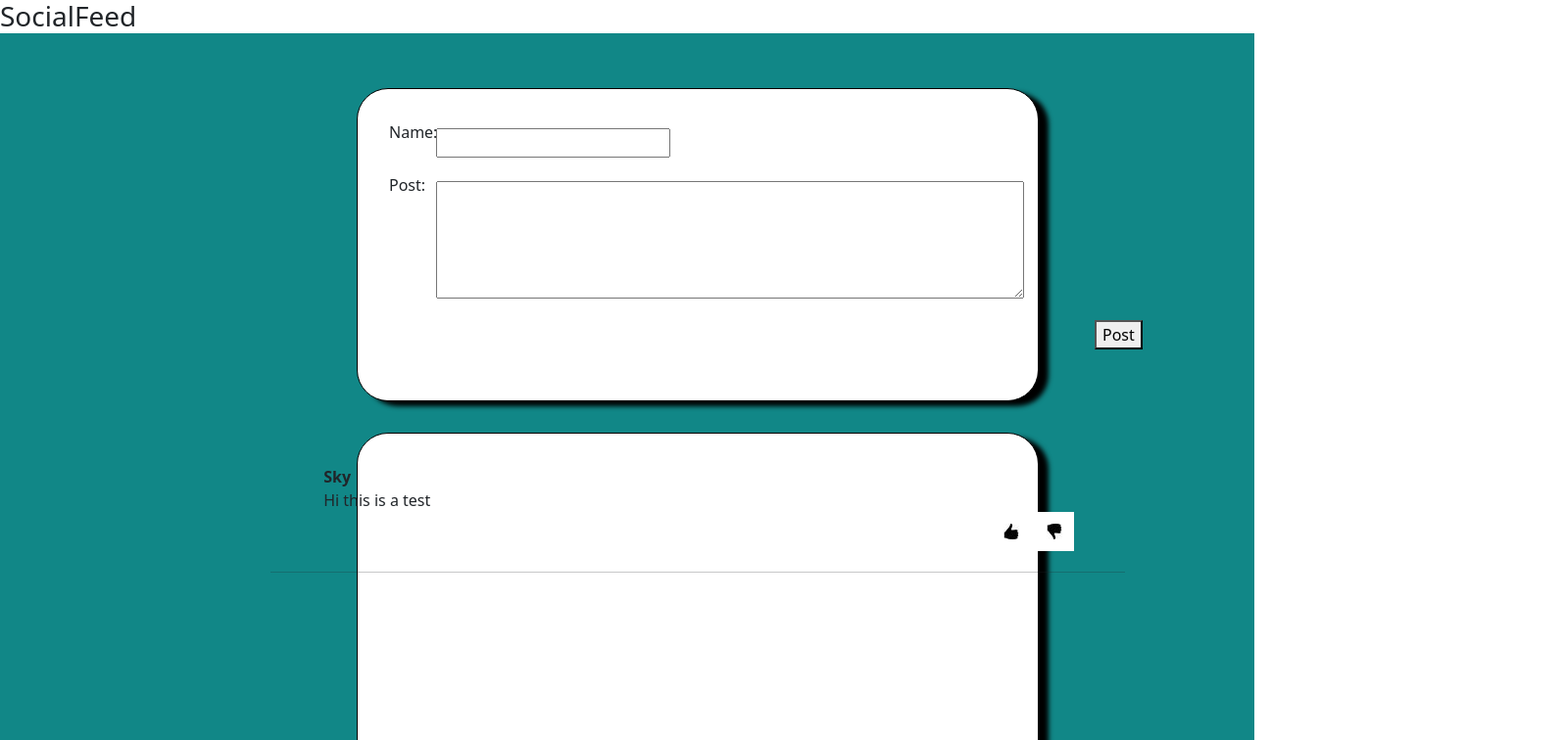
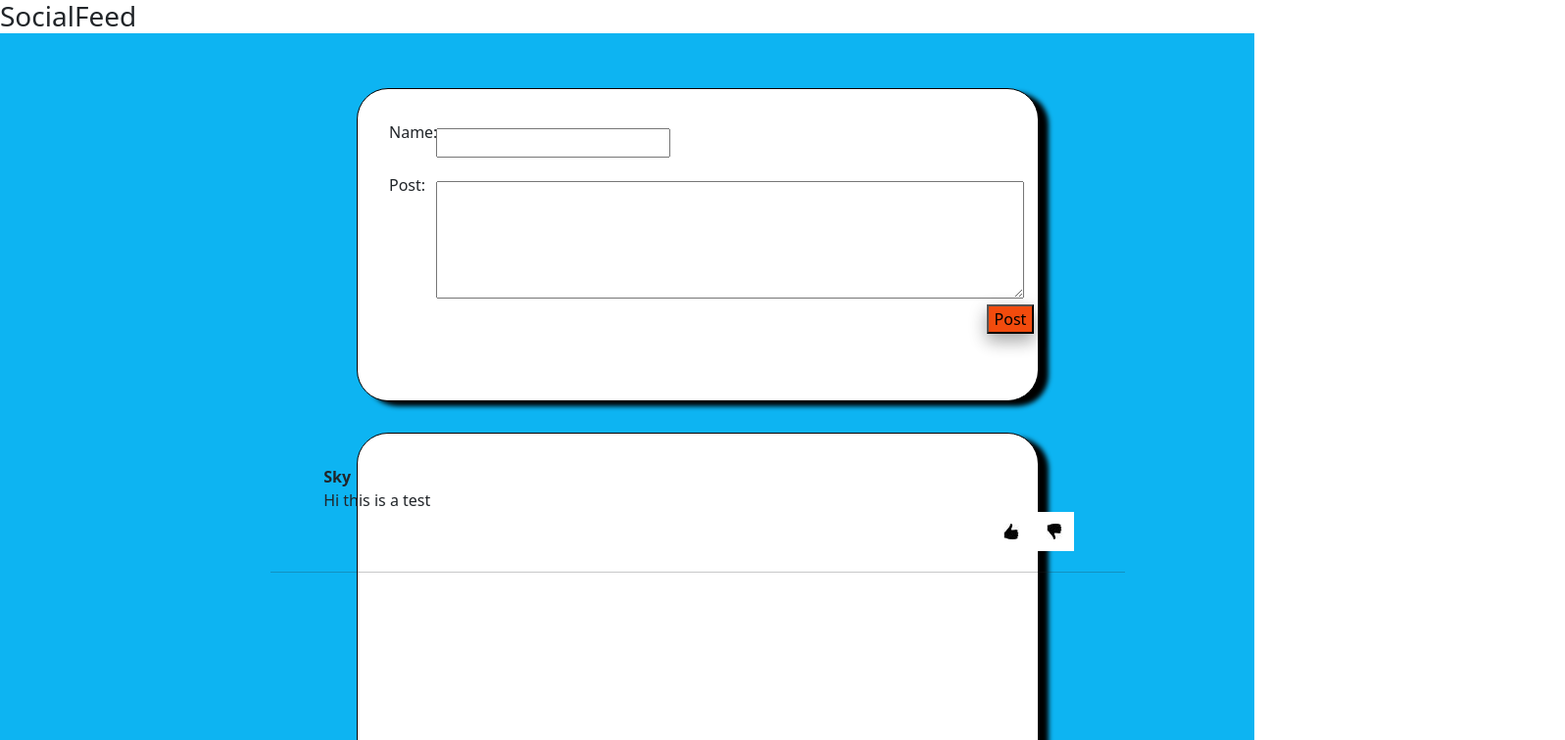
Before and after one commit to mrjagerr/SocialFeed, a React (Create React App) app: page / in a window 1280 px wide. Shown: the top 756 px of the page at 98% size, 1597 px wide, since content can reach past the window. Built offline with nearby package versions, Linux system fonts and the light colour scheme.

Commit message:
Final check before submission

```diff
--- a/src/App.css
+++ b/src/App.css
@@ -106,14 +106,14 @@
     text-transform: capitalize;
  }
 .body{
-    background-color: rgb(17, 135, 135);
+    background-color: #0db4f2;
 }
 .header{
     background-color: white;
 }
 .buttonlocation{
     position: relative;
-    left:150%
+    left:104%;
 
 }
 .buttonlocation1{
@@ -129,4 +129,20 @@
     text-align: start;
     width: 30rem;
     vertical-align: text-top;
+    width :90%
 }
+.commentboxpostion1{
+    position: relative;
+    left: 6vh;
+    bottom: 2vh;
+    text-align: start;
+    width: 30rem;
+    vertical-align: text-top;
+    display: flex;
+
+
+}
+.button1 {
+    box-shadow: 0 8px 16px 0 rgba(0,0,0,0.2), 0 6px 20px 0 rgba(0,0,0,0.19);
+    background-color: #F24B0D;
+  }
--- a/src/Components/Post/Post.jsx
+++ b/src/Components/Post/Post.jsx
@@ -27,7 +27,7 @@ const Post = (props) => {
             <div >
             <label for='name'>Name: </label>
             </div>
-            <div className="commentboxpostion2">
+            <div className="commentboxpostion1">
                 <input type='text' value={name} onChange={(event)=>setName(event.target.value)} id='name'></input>
             </div>
             <div >
@@ -35,10 +35,12 @@ const Post = (props) => {
             </div>
             <div className="commentboxpostion2">
                 <textarea type='text'  className='input-box' value={post} onChange={(event)=> setPost(event.target.value)} id='post'></textarea>
+                    <div className="buttonlocation">
+                        < button className="button1" type="submit"> Post </button>
+                    </div>
+
             </div>
-            <div className="buttonlocation">
-            <   button type="submit"> Post </button>
-            </div>
+
         </div>
        </form>
 
```
